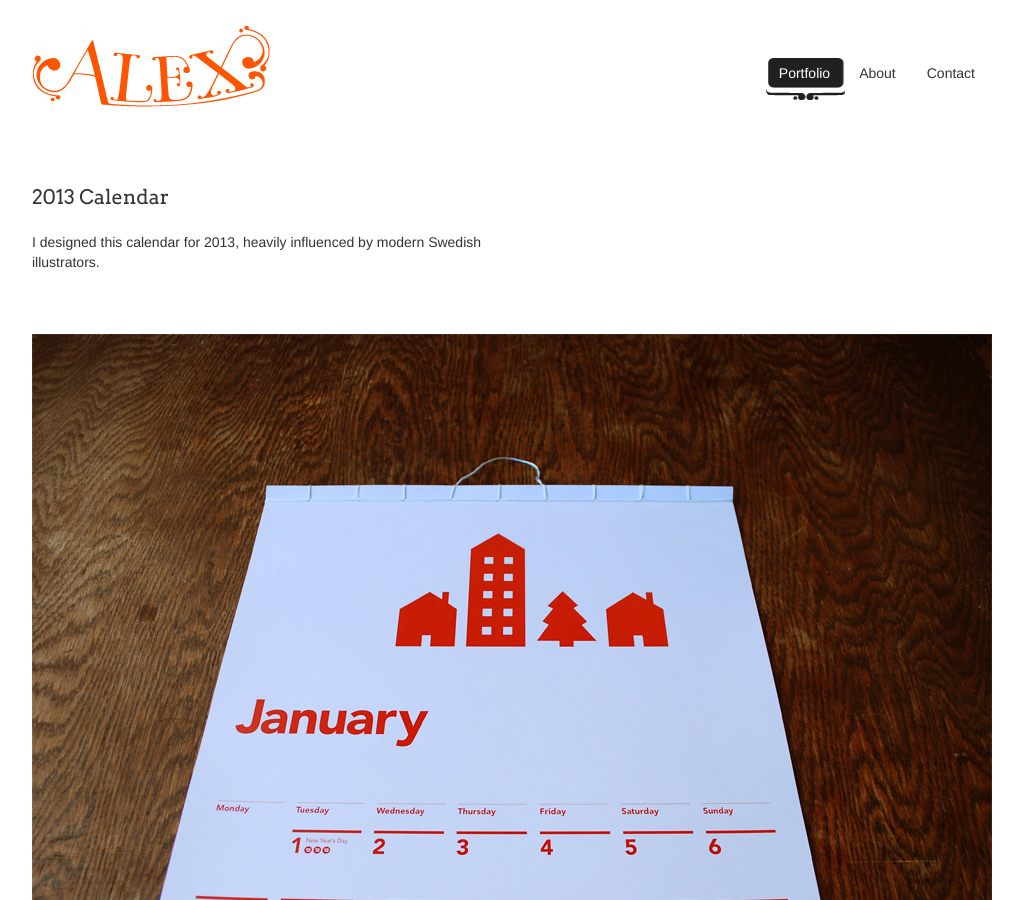
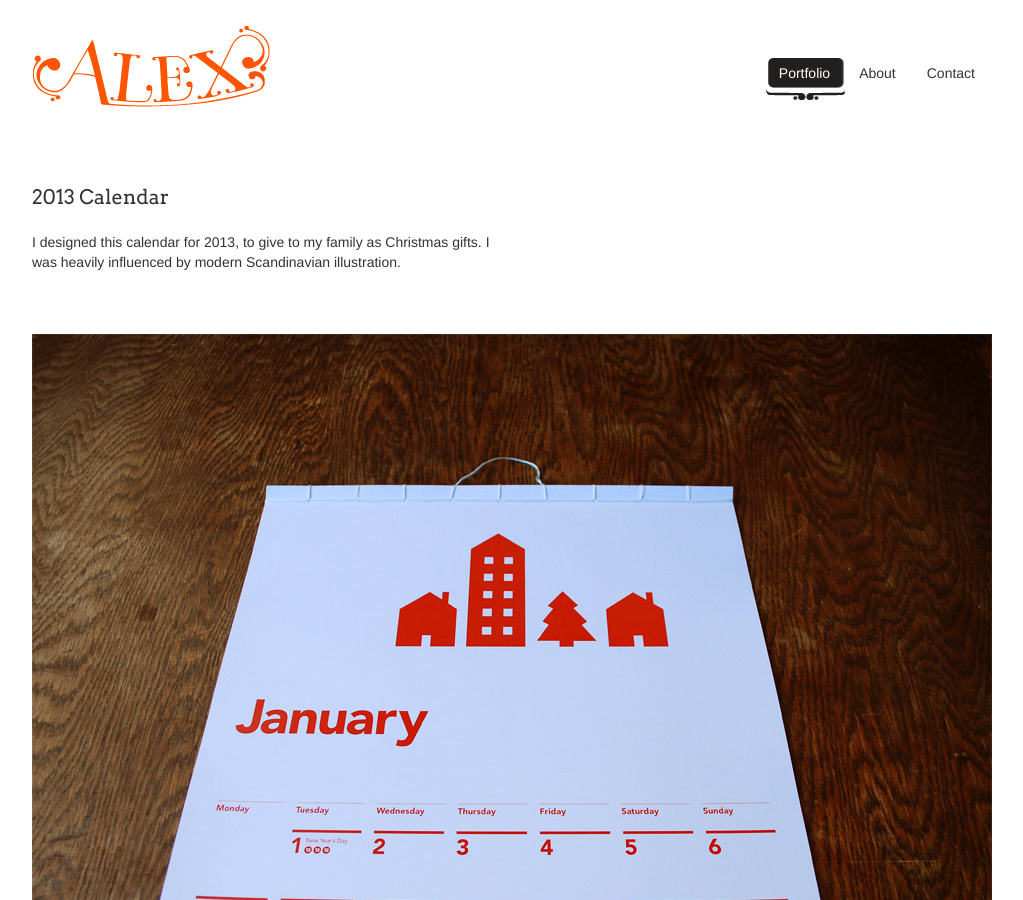
Before and after one commit to alexhawkhead/alexhawkhead.github.com, a Jekyll site: the page built from projects/calendar.html, in a window 1280 px wide and 900 px high. Shown: the whole window, without its empty margins (128-1151 px from the left). Built offline with Jekyll 4.4.1, drawn with Linux system fonts in a browser that asks for light colours; nearby versions of some CDN libraries; some web fonts are replaced.

Commit message:
one type change

```diff
--- a/projects/calendar.html
+++ b/projects/calendar.html
@@ -7,7 +7,7 @@ tab: portfolio
 
 <div class="project-description">
 	<p class="lead">2013 Calendar</p>
-	<p>I designed this calendar for 2013, heavily influenced by modern Swedish illustrators.</p>
+	<p>I designed this calendar for 2013, to give to my family as Christmas gifts. I was heavily influenced by modern Scandinavian illustration. </p>
 </div>
 
 <hr>
```
Also changed, not shown: 1 other file.
